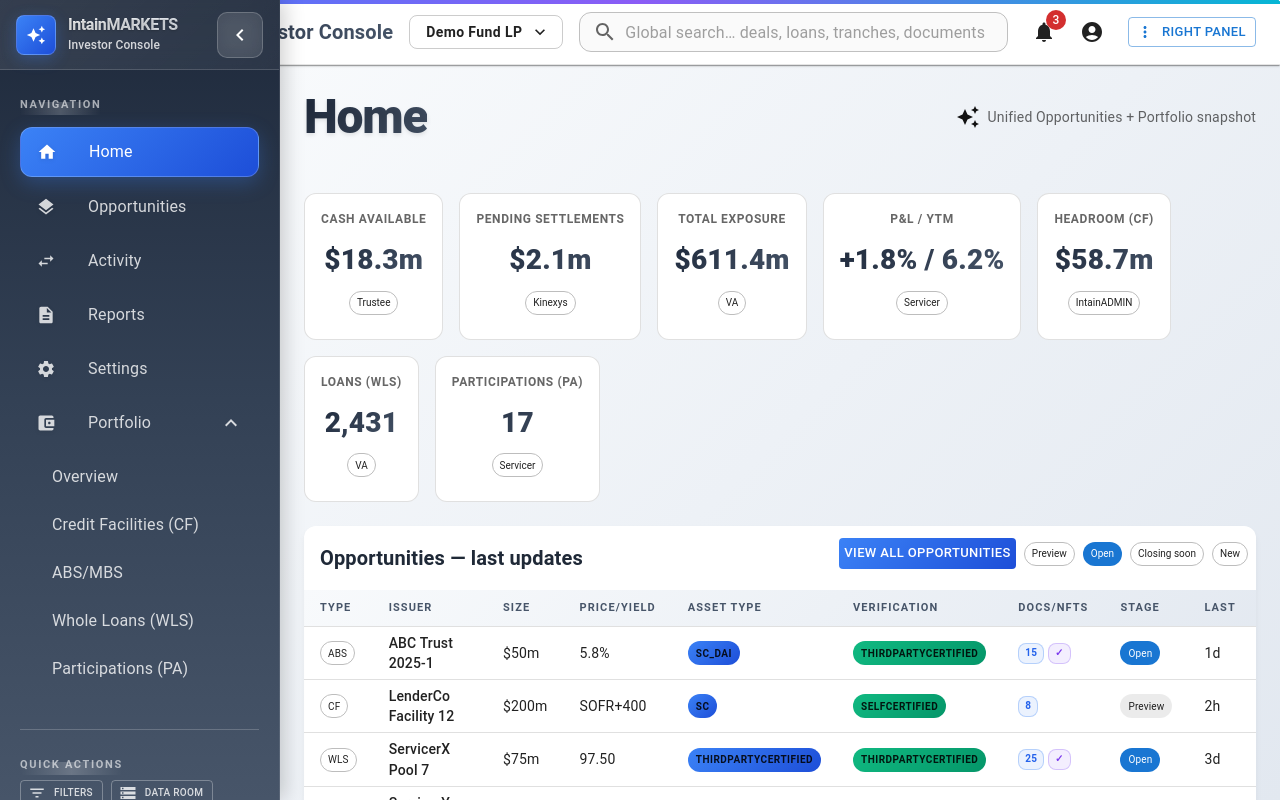
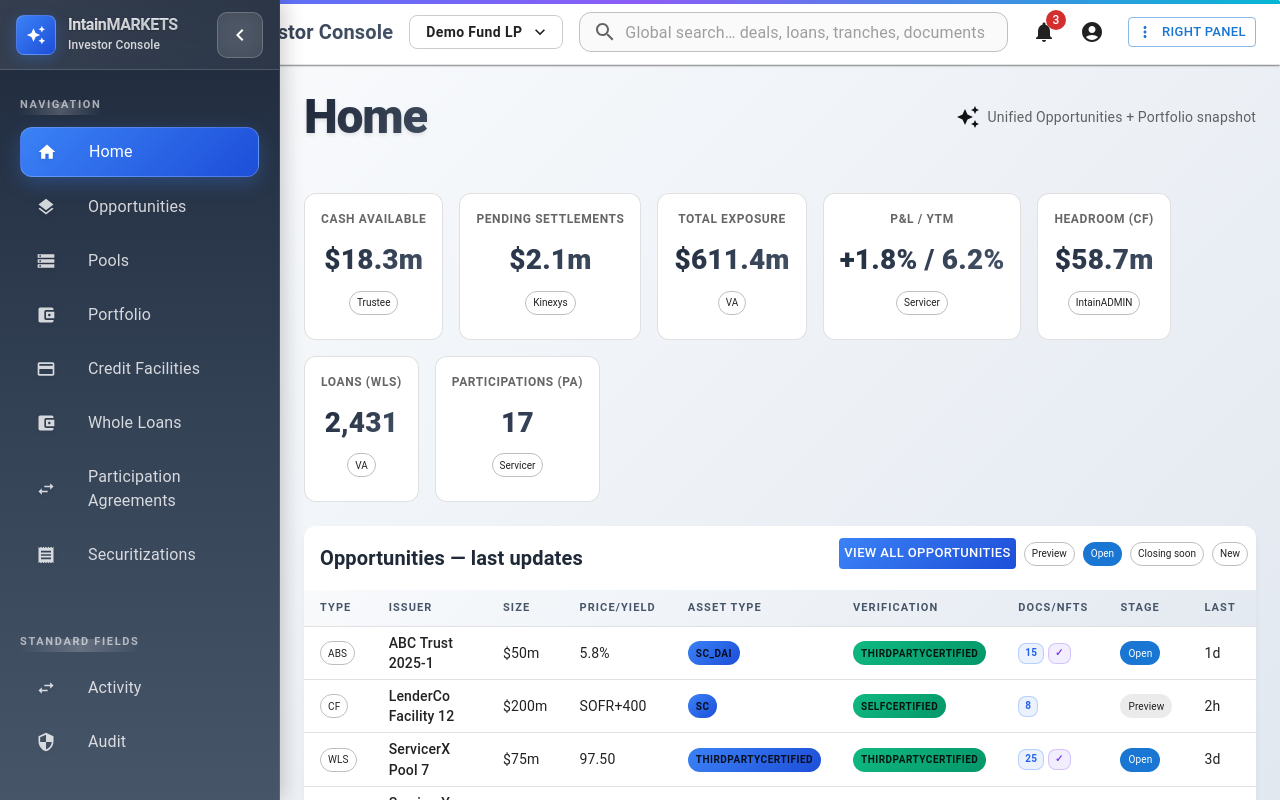
Before and after one commit to SudarsanPerumal/IM-Mockup, a React (Create React App) app: page /investor-console-brd in a window 1280 px wide. Built offline with nearby package versions, Linux system fonts and the light colour scheme.

Commit message:
Investor console brd update as per feedback

```diff
--- a/src/pages/InvestorCondoleBRD.js
+++ b/src/pages/InvestorCondoleBRD.js
@@ -832,17 +832,17 @@ function SideNav({ current, onNavigate, collapsed, setCollapsed }) {
   const menuItems = [
     { key: "home", label: "Home", icon: <HomeIcon /> },
     { key: "opportunities", label: "Opportunities", icon: <LayersIcon /> },
+    { key: "pools", label: "Pools", icon: <DatabaseIcon /> },
+    { key: "portfolio", label: "Portfolio", icon: <WalletIcon /> },
+    { key: "creditFacilities", label: "Credit Facilities", icon: <CreditCardIcon /> },
+    { key: "wholeLoans", label: "Whole Loans", icon: <AccountBalanceWalletIcon /> },
+    { key: "participationAgreements", label: "Participation Agreements", icon: <SwapHorizIcon /> },
+    { key: "securitizations", label: "Securitizations", icon: <ReceiptIcon /> },
+  ];
+
+  const bottomItems = [
     { key: "activity", label: "Activity", icon: <ActivityIcon /> },
-    { key: "reports", label: "Reports", icon: <ReportsIcon /> },
-    { key: "settings", label: "Settings", icon: <SettingsIcon /> },
-  ];
-
-  const portfolioItems = [
-    { key: "portfolioOverview", label: "Overview" },
-    { key: "portfolioCF", label: "Credit Facilities (CF)" },
-    { key: "portfolioABSMBS", label: "ABS/MBS" },
-    { key: "portfolioWLS", label: "Whole Loans (WLS)" },
-    { key: "portfolioPA", label: "Participations (PA)" },
+    { key: "audit", label: "Audit", icon: <SecurityIcon /> },
   ];
 
   return (
@@ -961,8 +961,12 @@ function SideNav({ current, onNavigate, collapsed, setCollapsed }) {
             background: "rgba(255, 255, 255, 0.3)",
             borderRadius: 2,
           },
-        }}
-      >
+          display: "flex",
+          flexDirection: "column",
+          justifyContent: "space-between",
+        }}
+      >
+        <Box>
           {!collapsed && (
             <Typography
               variant="overline"
@@ -1057,10 +1061,44 @@ function SideNav({ current, onNavigate, collapsed, setCollapsed }) {
                 </ListItemButton>
               </ListItem>
             ))}
-
-          <ListItem disablePadding sx={{ mb: 0.75 }}>
+          </List>
+        </Box>
+
+        {/* Bottom Section */}
+        <Box>
+          {!collapsed && (
+            <Typography
+              variant="overline"
+              sx={{
+                color: "rgba(255, 255, 255, 0.6)",
+                mb: 1,
+                fontSize: 11,
+                textTransform: "uppercase",
+                letterSpacing: "0.15em",
+                fontWeight: 700,
+                position: "relative",
+                "&::after": {
+                  content: '""',
+                  position: "absolute",
+                  bottom: -4,
+                  left: 0,
+                  right: 0,
+                  height: 1,
+                  background:
+                    "linear-gradient(90deg, transparent 0%, rgba(255, 255, 255, 0.2) 50%, transparent 100%)",
+                },
+              }}
+            >
+              Standard Fields
+            </Typography>
+          )}
+
+          <List>
+            {bottomItems.map((item) => (
+              <ListItem key={item.key} disablePadding sx={{ mb: 0.75 }}>
                 <ListItemButton
-              onClick={() => setPortfolioOpen(!portfolioOpen)}
+                  selected={current === item.key}
+                  onClick={() => onNavigate(item.key)}
                   sx={{
                     borderRadius: 3,
                     fontSize: 14,
@@ -1090,6 +1128,18 @@ function SideNav({ current, onNavigate, collapsed, setCollapsed }) {
                       color: "white",
                       transform: "translateX(4px)",
                     },
+                    "&.Mui-selected": {
+                      background:
+                        "linear-gradient(135deg, #3b82f6 0%, #1d4ed8 100%)",
+                      color: "white",
+                      boxShadow: "0 6px 20px rgba(59, 130, 246, 0.3)",
+                      border: "1px solid rgba(255, 255, 255, 0.2)",
+                      "&::before": { opacity: 0 },
+                    },
+                    "&.Mui-selected:hover": {
+                      transform: "translateX(4px)",
+                      boxShadow: "0 8px 25px rgba(59, 130, 246, 0.4)",
+                    },
                   }}
                 >
                   <ListItemIcon
@@ -1104,182 +1154,14 @@ function SideNav({ current, onNavigate, collapsed, setCollapsed }) {
                       },
                     }}
                   >
-                <WalletIcon />
+                    {item.icon}
                   </ListItemIcon>
-              {!collapsed && <ListItemText primary="Portfolio" />}
-              {!collapsed && (portfolioOpen ? <ExpandLess /> : <ExpandMore />)}
+                  {!collapsed && <ListItemText primary={item.label} />}
                 </ListItemButton>
               </ListItem>
-
-          <Collapse in={portfolioOpen} timeout="auto" unmountOnExit>
-            <List component="div" disablePadding>
-              {portfolioItems.map((item) => (
-                <ListItemButton
-                  key={item.key}
-                  sx={{
-                    pl: collapsed ? 1 : 4,
-                    borderRadius: 3,
-                    fontSize: 14,
-                    fontWeight: 500,
-                    transition: "all 0.3s ease",
-                    cursor: "pointer",
-                    border: "none",
-                    background: "transparent",
-                    color: "rgba(255, 255, 255, 0.8)",
-                    position: "relative",
-                    overflow: "hidden",
-                    "&::before": {
-                      content: '""',
-                      position: "absolute",
-                      top: 0,
-                      left: 0,
-                      right: 0,
-                      bottom: 0,
-                      background:
-                        "linear-gradient(135deg, rgba(255, 255, 255, 0.1) 0%, rgba(255, 255, 255, 0.05) 100%)",
-                      opacity: 0,
-                      transition: "opacity 0.3s ease",
-                      borderRadius: 3,
-                    },
-                    "&:hover::before": { opacity: 1 },
-                    "&:hover": {
-                      color: "white",
-                      transform: "translateX(4px)",
-                    },
-                    "&.Mui-selected": {
-                      background:
-                        "linear-gradient(135deg, #3b82f6 0%, #1d4ed8 100%)",
-                      color: "white",
-                      boxShadow: "0 6px 20px rgba(59, 130, 246, 0.3)",
-                      border: "1px solid rgba(255, 255, 255, 0.2)",
-                      "&::before": { opacity: 0 },
-                    },
-                    "&.Mui-selected:hover": {
-                      transform: "translateX(4px)",
-                      boxShadow: "0 8px 25px rgba(59, 130, 246, 0.4)",
-                    },
-                  }}
-                  selected={current === item.key}
-                  onClick={() => onNavigate(item.key)}
-                >
-                  {!collapsed && <ListItemText primary={item.label} />}
-                </ListItemButton>
             ))}
           </List>
-          </Collapse>
-        </List>
-
-        {!collapsed && (
-          <>
-            <Divider
-              sx={{ my: 2.5, borderColor: "rgba(255, 255, 255, 0.2)" }}
-            />
-
-            <Typography
-              variant="overline"
-              sx={{
-                color: "rgba(255, 255, 255, 0.6)",
-                mb: 1,
-                fontSize: 11,
-                textTransform: "uppercase",
-                letterSpacing: "0.15em",
-                fontWeight: 700,
-                position: "relative",
-                "&::after": {
-                  content: '""',
-                  position: "absolute",
-                  bottom: -4,
-                  left: 0,
-                  right: 0,
-                  height: 1,
-                  background:
-                    "linear-gradient(90deg, transparent 0%, rgba(255, 255, 255, 0.2) 50%, transparent 100%)",
-                },
-              }}
-            >
-              Quick Actions
-            </Typography>
-
-            <Grid container spacing={1}>
-              <Grid item xs={6}>
-                <Button
-                  variant="outlined"
-                  size="small"
-                  startIcon={<FilterIcon />}
-                  fullWidth
-                  sx={{
-                    borderColor: "rgba(255, 255, 255, 0.3)",
-                    color: "rgba(255, 255, 255, 0.8)",
-                    fontSize: 10,
-                    "&:hover": {
-                      borderColor: "rgba(255, 255, 255, 0.5)",
-                      backgroundColor: "rgba(255, 255, 255, 0.1)",
-                    },
-                  }}
-                >
-                  Filters
-                </Button>
-              </Grid>
-              <Grid item xs={6}>
-                <Button
-                  variant="outlined"
-                  size="small"
-                  startIcon={<DatabaseIcon />}
-                  fullWidth
-                  sx={{
-                    borderColor: "rgba(255, 255, 255, 0.3)",
-                    color: "rgba(255, 255, 255, 0.8)",
-                    fontSize: 10,
-                    "&:hover": {
-                      borderColor: "rgba(255, 255, 255, 0.5)",
-                      backgroundColor: "rgba(255, 255, 255, 0.1)",
-                    },
-                  }}
-                >
-                  Data Room
-                </Button>
-              </Grid>
-              <Grid item xs={6}>
-                <Button
-                  variant="outlined"
-                  size="small"
-                  startIcon={<SecurityIcon />}
-                  fullWidth
-                  sx={{
-                    borderColor: "rgba(255, 255, 255, 0.3)",
-                    color: "rgba(255, 255, 255, 0.8)",
-                    fontSize: 10,
-                    "&:hover": {
-                      borderColor: "rgba(255, 255, 255, 0.5)",
-                      backgroundColor: "rgba(255, 255, 255, 0.1)",
-                    },
-                  }}
-                >
-                  Provenance
-                </Button>
-              </Grid>
-              <Grid item xs={6}>
-                <Button
-                  variant="outlined"
-                  size="small"
-                  startIcon={<BusinessIcon />}
-                  fullWidth
-                  sx={{
-                    borderColor: "rgba(255, 255, 255, 0.3)",
-                    color: "rgba(255, 255, 255, 0.8)",
-                    fontSize: 10,
-                    "&:hover": {
-                      borderColor: "rgba(255, 255, 255, 0.5)",
-                      backgroundColor: "rgba(255, 255, 255, 0.1)",
-                    },
-                  }}
-                >
-                  Issuers
-                </Button>
-              </Grid>
-            </Grid>
-          </>
-        )}
+        </Box>
       </Box>
     </Drawer>
   );
@@ -2092,7 +1974,7 @@ function RightDrawer({ open, onClose }) {
     );
   }
 
-  // Enhanced Landing Page
+  // Enhanced Landing Page - Updated based on feedback
   function Landing({ onOpenDetail, onViewAll, onNavigate }) {
     return (
       <Container maxWidth="xl" sx={{ py: 3 }}>
@@ -2109,6 +1991,7 @@ function RightDrawer({ open, onClose }) {
               />
             </Box>
 
+            {/* Tasks and Alerts - Horizontal Layout */}
             <Card
               sx={{
                 borderRadius: 3,
@@ -2121,7 +2004,7 @@ function RightDrawer({ open, onClose }) {
               }}
             >
               <CardHeader
-                title="Insights & Analytics"
+                title="Tasks & Alerts"
                 titleTypographyProps={{
                   variant: "h6",
                   fontWeight: 700,
@@ -2130,82 +2013,145 @@ function RightDrawer({ open, onClose }) {
               />
               <CardContent>
                 <Grid container spacing={2}>
-                  <Grid item xs={12} md={4}>
+                  <Grid item xs={12} md={6}>
+                    <List dense>
+                      <ListItem sx={{ px: 0 }}>
+                        <ListItemIcon>
+                          <CheckCircleIcon color="success" />
+                        </ListItemIcon>
+                        <ListItemText
+                          primary="NDA — ABC Trust (today)"
+                          secondary="Pending signature"
+                        />
+                      </ListItem>
+                      <ListItem sx={{ px: 0 }}>
+                        <ListItemIcon>
+                          <WarningIcon color="warning" />
+                        </ListItemIcon>
+                        <ListItemText
+                          primary="Funding notice review overdue (CF‑12)"
+                          secondary="Due in 2 hours"
+                        />
+                      </ListItem>
+                    </List>
+                  </Grid>
+                  <Grid item xs={12} md={6}>
+                    <Box sx={{ display: "flex", flexDirection: "column", gap: 1 }}>
+                      <Alert severity="warning">
+                        Trigger warning: OC ratio below 105% for TRN-1A
+                      </Alert>
+                      <Alert severity="info">
+                        New document available: Servicer report for FAC-12
+                      </Alert>
+                      <Alert severity="success">
+                        Settlement confirmed: $2.1m allocated to POOL-7
+                      </Alert>
+                    </Box>
+                  </Grid>
+                </Grid>
+              </CardContent>
+            </Card>
+          </Grid>
+
+          <Grid item xs={12} lg={4} className="animate-slide-right">
+            <Box sx={{ mb: 3 }}>
+              {/* Portfolio View - 2x2 Grid */}
+              <Grid container spacing={2}>
+                {[
+                  {
+                    key: "creditFacilities",
+                    title: "Credit Facilities",
+                    kpi1: portfolioData.cf.commitments,
+                    kpi2: `Headroom ${portfolioData.cf.headroom}`,
+                    color: "linear-gradient(135deg, #dbeafe 0%, #bfdbfe 100%)",
+                    borderColor: "#93c5fd",
+                    icon: <CreditCardIcon />,
+                  },
+                  {
+                    key: "securitizations",
+                    title: "Securitizations",
+                    kpi1: portfolioData.abs.marketValue,
+                    kpi2: `Next pay ${portfolioData.abs.nextPayDate}`,
+                    color: "linear-gradient(135deg, #dcfce7 0%, #bbf7d0 100%)",
+                    borderColor: "#86efac",
+                    icon: <ReceiptIcon />,
+                  },
+                  {
+                    key: "wholeLoans",
+                    title: "Whole Loans",
+                    kpi1: portfolioData.wls.upb,
+                    kpi2: `${portfolioData.wls.loanCount} loans`,
+                    color: "linear-gradient(135deg, #f3e8ff 0%, #e9d5ff 100%)",
+                    borderColor: "#c084fc",
+                    icon: <AccountBalanceWalletIcon />,
+                  },
+                  {
+                    key: "participationAgreements",
+                    title: "Participation Agreements",
+                    kpi1: portfolioData.pa.upbRepresented,
+                    kpi2: `${portfolioData.pa.participationCount} parts`,
+                    color: "linear-gradient(135deg, #fed7aa 0%, #fdba74 100%)",
+                    borderColor: "#fb923c",
+                    icon: <SwapHorizIcon />,
+                  },
+                ].map((tile) => (
+                  <Grid item xs={6} key={tile.key}>
                     <Card
-                      variant="outlined"
-                      sx={{
-                        borderRadius: 2,
+                      onClick={() => onNavigate(tile.key)}
+                      sx={{
+                        borderRadius: 3,
                         transition: "all 0.3s ease",
+                        cursor: "pointer",
+                        background: tile.color,
+                        border: `1px solid ${tile.borderColor}`,
                         "&:hover": {
-                          transform: "translateY(-2px)",
-                          boxShadow: "0 4px 12px rgba(0, 0, 0, 0.1)",
+                          transform: "translateY(-4px)",
+                          boxShadow: "0 8px 25px rgba(0, 0, 0, 0.1)",
                         },
                       }}
                     >
                       <CardContent sx={{ p: 2, textAlign: "center" }}>
+                        <Box sx={{ display: "flex", alignItems: "center", justifyContent: "center", mb: 1 }}>
+                          {tile.icon}
+                        </Box>
+                        <Typography
+                          variant="caption"
+                          color="text.secondary"
+                          display="block"
+                          sx={{
+                            fontSize: 12,
+                            fontWeight: 600,
+                            textTransform: "uppercase",
+                            letterSpacing: "0.05em",
+                          }}
+                        >
+                          {tile.title}
+                        </Typography>
+                        <Typography
+                          variant="h5"
+                          component="div"
+                          sx={{
+                            fontSize: 24,
+                            fontWeight: 800,
+                            color: "#1f2937",
+                            mt: 1,
+                          }}
+                        >
+                          {tile.kpi1}
+                        </Typography>
                         <Typography
                           variant="body2"
-                          sx={{ fontWeight: 600, color: "#dc2626" }}
-                        >
-                          Exceptions: 3
+                          color="text.secondary"
+                          sx={{ fontSize: 11, fontWeight: 500 }}
+                        >
+                          {tile.kpi2}
                         </Typography>
                       </CardContent>
                     </Card>
                   </Grid>
-                  <Grid item xs={12} md={4}>
-                    <Card
-                      variant="outlined"
-                      sx={{
-                        borderRadius: 2,
-                        transition: "all 0.3s ease",
-                        "&:hover": {
-                          transform: "translateY(-2px)",
-                          boxShadow: "0 4px 12px rgba(0, 0, 0, 0.1)",
-                        },
-                      }}
-                    >
-                      <CardContent sx={{ p: 2, textAlign: "center" }}>
-                        <Typography
-                          variant="body2"
-                          sx={{ fontWeight: 600, color: "#d97706" }}
-                        >
-                          Triggers WARN: 1
-                        </Typography>
-                      </CardContent>
-                    </Card>
-                  </Grid>
-                  <Grid item xs={12} md={4}>
-                    <Card
-                      variant="outlined"
-                      sx={{
-                        borderRadius: 2,
-                        transition: "all 0.3s ease",
-                        "&:hover": {
-                          transform: "translateY(-2px)",
-                          boxShadow: "0 4px 12px rgba(0, 0, 0, 0.1)",
-                        },
-                      }}
-                    >
-                      <CardContent sx={{ p: 2, textAlign: "center" }}>
-                        <Typography
-                          variant="body2"
-                          sx={{ fontWeight: 600, color: "#059669" }}
-                        >
-                          Covenants OK
-                        </Typography>
-                      </CardContent>
-                    </Card>
-                  </Grid>
-                </Grid>
-              </CardContent>
-            </Card>
-          </Grid>
-
-          <Grid item xs={12} lg={4} className="animate-slide-right">
-            <Box sx={{ mb: 3 }}>
-              <PortfolioSnapshot onNavigate={onNavigate} />
-            </Box>
-            <TasksPanel />
+                ))}
+              </Grid>
+            </Box>
           </Grid>
         </Grid>
 
@@ -2265,7 +2211,7 @@ function RightDrawer({ open, onClose }) {
     );
   }
 
-  // Enhanced Opportunities Table with Asset Types and Verification
+  // Enhanced Opportunities Table with Updated Filtering
   function OpportunitiesTable({ onOpenDetail }) {
     const [expanded, setExpanded] = useState(null);
     const [filters, setFilters] = useState({
@@ -2300,21 +2246,6 @@ function RightDrawer({ open, onClose }) {
             <Button variant="outlined" size="small" startIcon={<BookmarkIcon />}>
               Save View
             </Button>
-            <Button variant="outlined" size="small" startIcon={<ShareIcon />}>
-              Share
-            </Button>
-          </Box>
-          <Box sx={{ display: "flex", gap: 2, alignItems: "center" }}>
-            <FormControlLabel
-              control={<Switch size="small" />}
-              label="NDA"
-              labelPlacement="start"
-            />
-            <FormControlLabel
-              control={<Switch size="small" />}
-              label="MNPI"
-              labelPlacement="start"
-            />
           </Box>
         </Box>
 
@@ -2327,6 +2258,22 @@ function RightDrawer({ open, onClose }) {
           </AccordionSummary>
           <AccordionDetails>
             <Grid container spacing={2}>
+              <Grid item xs={12} md={3}>
+                <FormControl fullWidth size="small">
+                  <InputLabel>Transaction Type</InputLabel>
+                  <Select
+                    multiple
+                    value={filters.type}
+                    onChange={(e) => handleFilterChange('type', e.target.value)}
+                    renderValue={(selected) => selected.join(', ')}
+                  >
+                    <MenuItem value="ABS">ABS</MenuItem>
+                    <MenuItem value="CF">CF</MenuItem>
+                    <MenuItem value="WLS">WLS</MenuItem>
+                    <MenuItem value="PA">PA</MenuItem>
+                  </Select>
+                </FormControl>
+              </Grid>
               <Grid item xs={12} md={3}>
                 <FormControl fullWidth size="small">
                   <InputLabel>Asset Type</InputLabel>
@@ -2368,21 +2315,6 @@ function RightDrawer({ open, onClose }) {
                     <MenuItem value="Preview">Preview</MenuItem>
                     <MenuItem value="Open">Open</MenuItem>
                     <MenuItem value="Closed">Closed</MenuItem>
-                  </Select>
-                </FormControl>
-              </Grid>
-              <Grid item xs={12} md={3}>
-                <FormControl fullWidth size="small">
-                  <InputLabel>Access</InputLabel>
-                  <Select
-                    multiple
-                    value={filters.access}
-                    onChange={(e) => handleFilterChange('access', e.target.value)}
-                    renderValue={(selected) => selected.join(', ')}
-                  >
-                    <MenuItem value="Public">Public</MenuItem>
-                    <MenuItem value="NDA">NDA</MenuItem>
-                    <MenuItem value="Data-room">Data-room</MenuItem>
                   </Select>
                 </FormControl>
               </Grid>
@@ -3844,7 +3776,7 @@ function Opportunities({ onOpenDetail }) {
     );
   }
 
-  // Main App Component
+  // Main App Component - Updated with new navigation structure
   export default function InvestorConsoleBRD() {
     const [route, setRoute] = useState("home");
     const [detailId, setDetailId] = useState(null);
@@ -3929,18 +3861,43 @@ function Opportunities({ onOpenDetail }) {
               />
             )}
 
-            {route === "portfolioOverview" && <PortfolioOverview />}
-            {route === "portfolioCF" && <PortfolioCF />}
-            {route === "portfolioABSMBS" && <PortfolioABSMBS />}
-            {route === "portfolioWLS" && <PortfolioWLS />}
-            {route === "portfolioPA" && <PortfolioPA />}
-
+            {/* New Navigation Routes */}
+            {route === "pools" && <Placeholder title="Pools" />}
+            {route === "portfolio" && <PortfolioPlaceholder />}
+            {route === "creditFacilities" && <Placeholder title="Credit Facilities" />}
+            {route === "wholeLoans" && <Placeholder title="Whole Loans" />}
+            {route === "participationAgreements" && <Placeholder title="Participation Agreements" />}
+            {route === "securitizations" && <Placeholder title="Securitizations" />}
+
+            {/* Bottom Section Routes */}
             {route === "activity" && <Placeholder title="Activity" />}
-            {route === "reports" && <Placeholder title="Reports" />}
-            {route === "settings" && <Placeholder title="Settings" />}
+            {route === "audit" && <Placeholder title="Audit" />}
           </Box>
           <RightDrawer open={rightOpen} onClose={() => setRightOpen(false)} />
         </Box>
       </Box>
     );
   }
+
+  // Portfolio Placeholder Component
+  function PortfolioPlaceholder() {
+    return (
+      <Container maxWidth="xl" sx={{ py: 6 }}>
+        <Typography variant="h3" sx={{ mb: 2 }}>
+          Portfolio
+        </Typography>
+        <Typography variant="body1" color="text.secondary" sx={{ mb: 3 }}>
+          Portfolio dashboard will be implemented based on IntainADMIN delivery specifications.
+        </Typography>
+        <Card variant="outlined" sx={{ p: 3 }}>
+          <Typography variant="h6" sx={{ mb: 2 }}>
+            Placeholder Content
+          </Typography>
+          <Typography variant="body2" color="text.secondary">
+            This section will contain portfolio-specific functionality and data visualization
+            once the IntainADMIN dashboard specifications are finalized.
+          </Typography>
+        </Card>
+      </Container>
+    );
+  }
```
Lines whose indentation alone changed are shown as unchanged.
